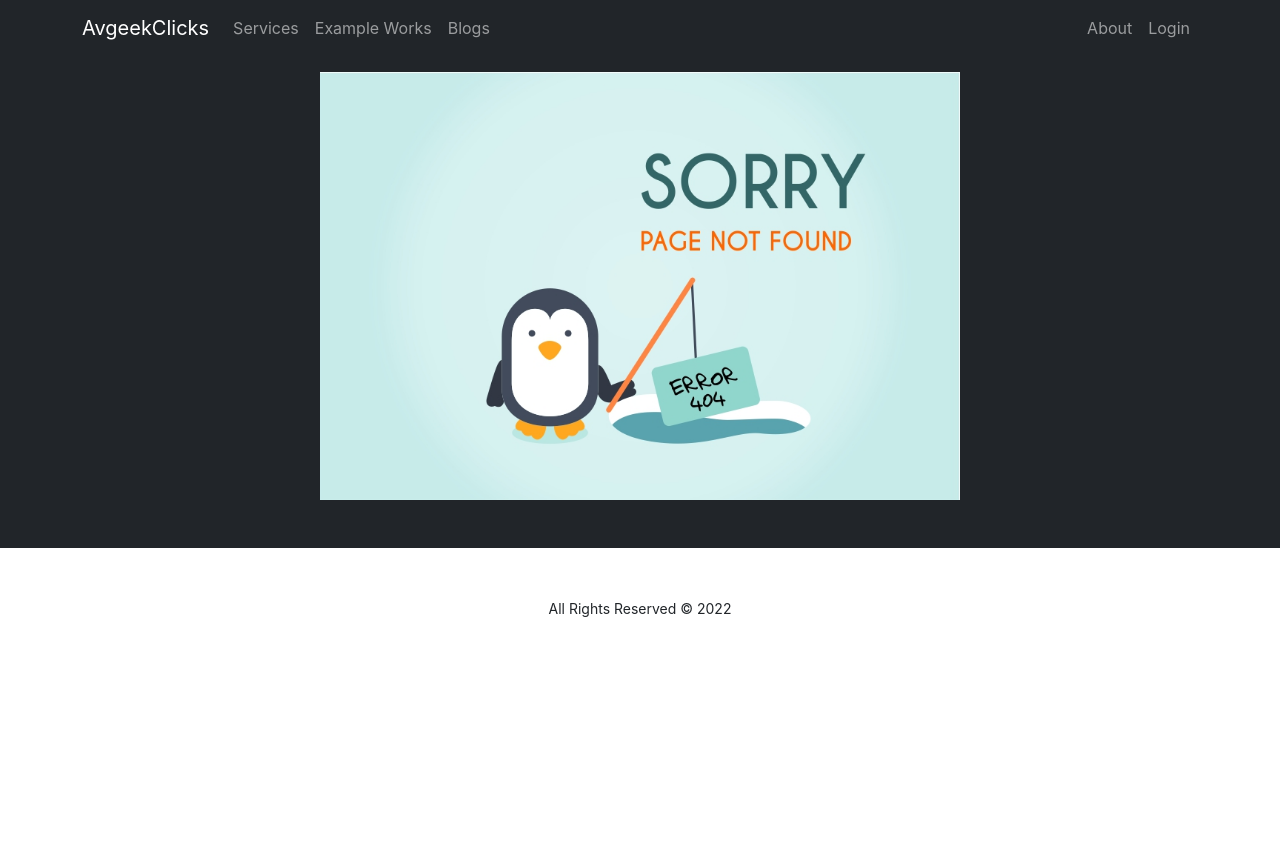
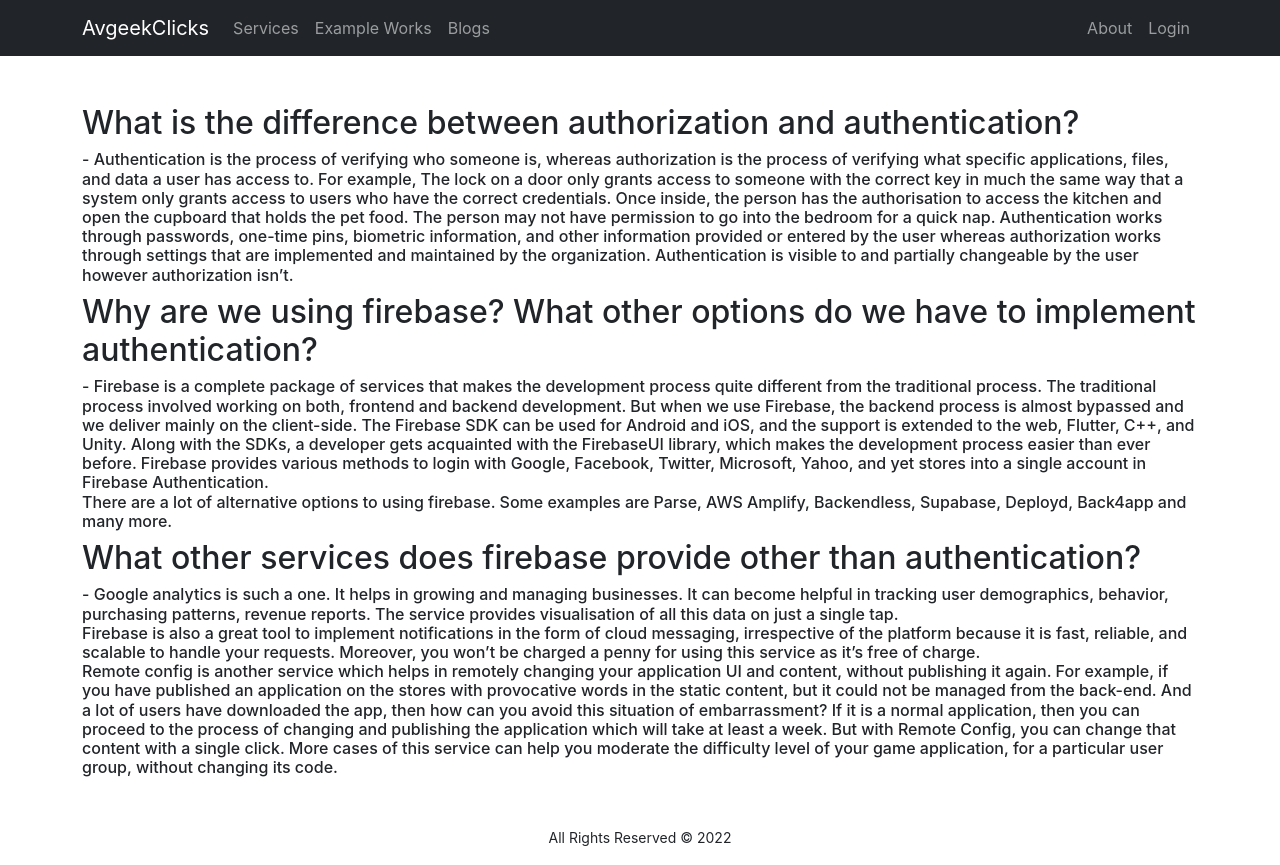
Before and after one commit to SpeedBird789/AvgeekClicks, a React (Create React App) app: page /blogs in a window 1280 px wide. Before the commit the page ends 800 px from the top, so only its background shows below. Built offline with nearby package versions, Linux system fonts and the light colour scheme; no server answers.

Commit message:
blogs section done

```diff
--- a/src/App.js
+++ b/src/App.js
@@ -1,6 +1,7 @@
 import { Route, Routes } from 'react-router-dom';
 import './App.css';
 import About from './Pages/About/About';
+import Blogs from './Pages/Blogs/Blogs';
 import Checkout from './Pages/Checkout/Checkout/Checkout';
 import Home from './Pages/Home/Home/Home';
 import Login from './Pages/Login/Login/Login';
@@ -21,6 +22,7 @@ function App() {
         <Route path='/service/:serviceId' element={<ServiceDetail></ServiceDetail>}></Route>
         <Route path='/about' element={<About></About>}></Route>
         <Route path='/login' element={<Login></Login>}></Route>
+        <Route path='/blogs' element={<Blogs></Blogs>}></Route>
         <Route path='/register' element={<Register></Register>}></Route>
         <Route path='/checkout' element={
           <RequireAuth>
--- a/src/Pages/Blogs/Blogs.js
+++ b/src/Pages/Blogs/Blogs.js
@@ -2,8 +2,21 @@ import React from 'react';
 
 const Blogs = () => {
     return (
-        <div>
-            <h2 className='text-center'>This is blogs</h2>
+        <div className='container mt-5'>
+            <div>
+                <h2>What is the difference between authorization and authentication? </h2>
+                <h6>- Authentication is the process of verifying who someone is, whereas authorization is the process of verifying what specific applications, files, and data a user has access to. For example, The lock on a door only grants access to someone with the correct key in much the same way that a system only grants access to users who have the correct credentials. Once inside, the person has the authorisation to access the kitchen and open the cupboard that holds the pet food. The person may not have permission to go into the bedroom for a quick nap. Authentication works through passwords, one-time pins, biometric information, and other information provided or entered by the user whereas authorization works through settings that are implemented and maintained by the organization. Authentication is visible to and partially changeable by the user however authorization isn’t.</h6>
+            </div>
+
+            <div>
+                <h2> Why are we using firebase? What other options do we have to implement authentication?</h2>
+                <h6>- Firebase is a complete package of services that makes the development process quite different from the traditional process. The traditional process involved working on both, frontend and backend development. But when we use Firebase, the backend process is almost bypassed and we deliver mainly on the client-side. The Firebase SDK can be used for Android and iOS, and the support is extended to the web, Flutter, C++, and Unity. Along with the SDKs, a developer gets acquainted with the FirebaseUI library, which makes the development process easier than ever before. Firebase provides various methods to login with Google, Facebook, Twitter, Microsoft, Yahoo, and yet stores into a single account in Firebase Authentication. <br /> There are a lot of alternative options to using firebase. Some examples are Parse, AWS Amplify, Backendless, Supabase, Deployd, Back4app and many more.</h6>
+            </div>
+
+            <div>
+                <h2>What other services does firebase provide other than authentication?</h2>
+                <h6>- Google analytics is such a one. It helps in growing and managing businesses. It can become helpful in tracking user demographics, behavior, purchasing patterns, revenue reports. The service provides visualisation of all this data on just a single tap. <br /> Firebase is also a great tool to implement notifications in the form of cloud messaging, irrespective of the platform because it is fast, reliable, and scalable to handle your requests. Moreover, you won’t be charged a penny for using this service as it’s free of charge. <br /> Remote config is another service which helps in remotely changing your application UI and content, without publishing it again. For example, if you have published an application on the stores with provocative words in the static content, but it could not be managed from the back-end. And a lot of users have downloaded the app, then how can you avoid this situation of embarrassment? If it is a normal application, then you can proceed to the process of changing and publishing the application which will take at least a week. But with Remote Config, you can change that content with a single click. More cases of this service can help you moderate the difficulty level of your game application, for a particular user group, without changing its code.</h6>
+            </div>
         </div>
     );
 };
--- a/src/Pages/Shared/Header/Header.js
+++ b/src/Pages/Shared/Header/Header.js
@@ -23,7 +23,7 @@ const Header = () => {
                         <Nav className="me-auto">
                             <Nav.Link href="home#services">Services</Nav.Link>
                             <Nav.Link href="home#exampleworks">Example Works</Nav.Link>
-                            <Nav.Link href="#blogs">Blogs</Nav.Link>
+                            <Nav.Link as={Link} to="blogs">Blogs</Nav.Link>
 
                         </Nav>
                         <Nav>
```
